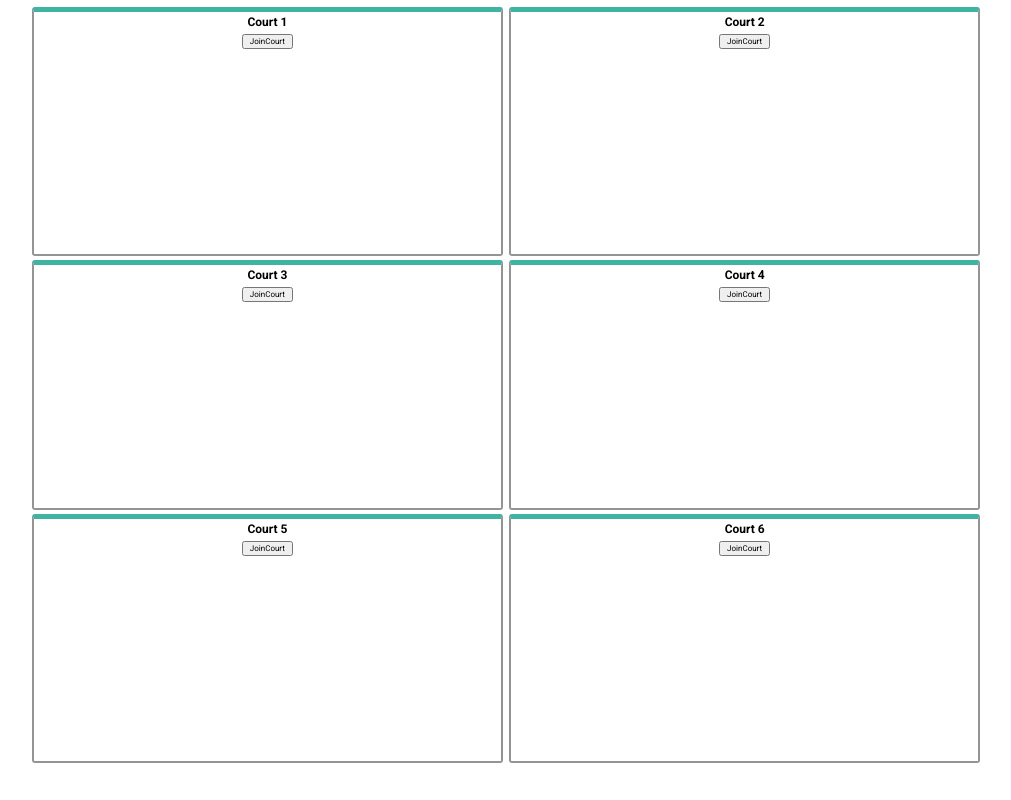
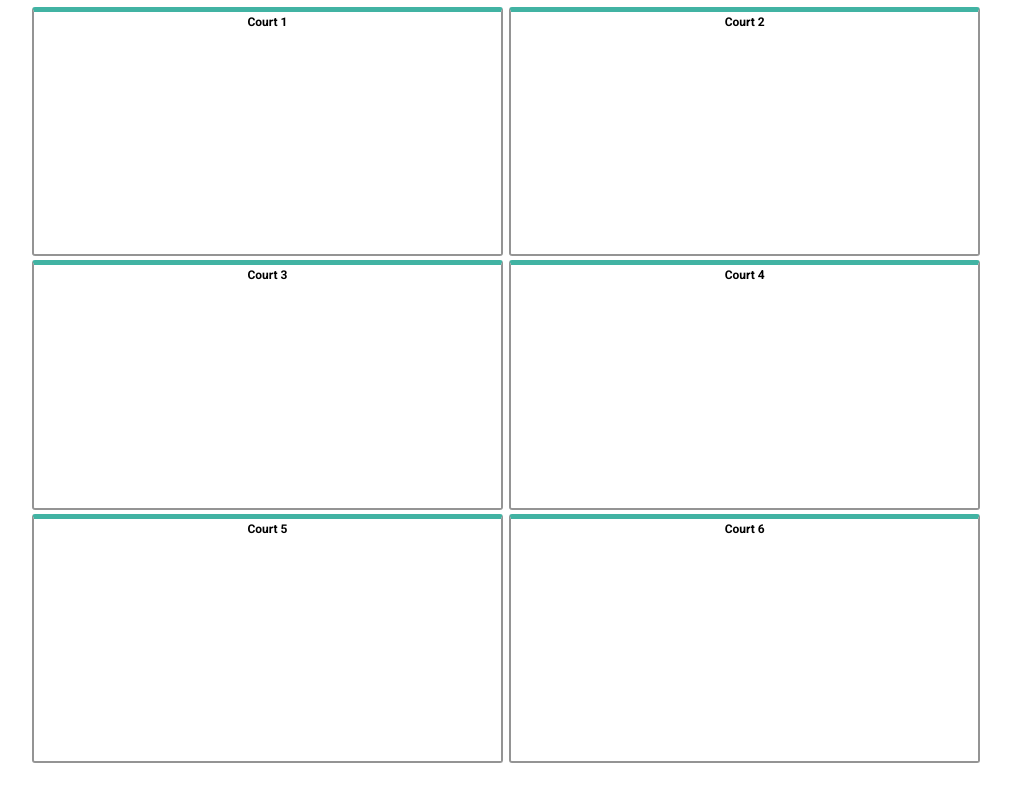
Before and after one commit to seongsp/projectb, a React (Create React App) app: page / in a window 1280 px wide. Shown: the whole page, without its empty margins (134-1145 px from the left). Built offline with nearby package versions, Linux system fonts and the light colour scheme; the HTML template or start-up script is replaced by a standard one.

Commit message:
court module transition for cor click and hover

```diff
--- a/src/components/Court/Court.jsx
+++ b/src/components/Court/Court.jsx
@@ -1,18 +1,17 @@
 import React from 'react';
 import styles from './Court.module.css'
 import Player from '../Player/Player';
-import JoinCourt from './JoinCourt/JoinCourt';
 
 function Court(props) {
     const {courtNum, playerList, waitList, handleJoinCourt} = props;
 
     return (
-        <div className={`${styles.court} ${playerList.length < 4 ? styles.available : styles.occupied}`}>
+        <div
+            className={`${styles.court} ${playerList.length < 4 ? styles.available : styles.occupied}`}
+            onClick = {
+                () => handleJoinCourt("dummyname", courtNum)
+            }>
             <h2 className={styles.courtName}>Court {courtNum}</h2>
-            <JoinCourt
-                handleJoinCourt={handleJoinCourt}
-                courtNum={courtNum}
-            />
 
             {
                 playerList.map((player, idx) => (
--- a/src/components/Court/Court.module.css
+++ b/src/components/Court/Court.module.css
@@ -6,6 +6,22 @@
   background-color: #fff;
   min-width: 0;
   min-height: 0;
+  cursor: pointer;
+  -webkit-touch-callout: none;
+  -webkit-user-select: none;
+  -khtml-user-select: none;
+  -moz-user-select: none;
+  -ms-user-select: none;
+  user-select: none;
+  transition: box-shadow 0.3s ease-in-out 0s;
+}
+
+.court:hover {
+  box-shadow: 0 0.5rem 1rem rgba(0, 0, 0, 0.15) !important;
+}
+
+.available:active {
+  background-color: #eee;
 }
 
 .available {
--- a/src/components/Court/JoinCourt/JoinCourt.jsx
+++ /dev/null
@@ -1,18 +0,0 @@
-import React from 'react'
-
-function JoinCourt(props) {
-    const {handleJoinCourt, courtNum} = props;
-
-    return (
-        <button
-            className="joincourt-btn"
-            onClick = {
-                () => handleJoinCourt("dummyname", courtNum)
-            }
-        >
-        JoinCourt
-        </button>
-    )
-}
-
-export default JoinCourt
```
